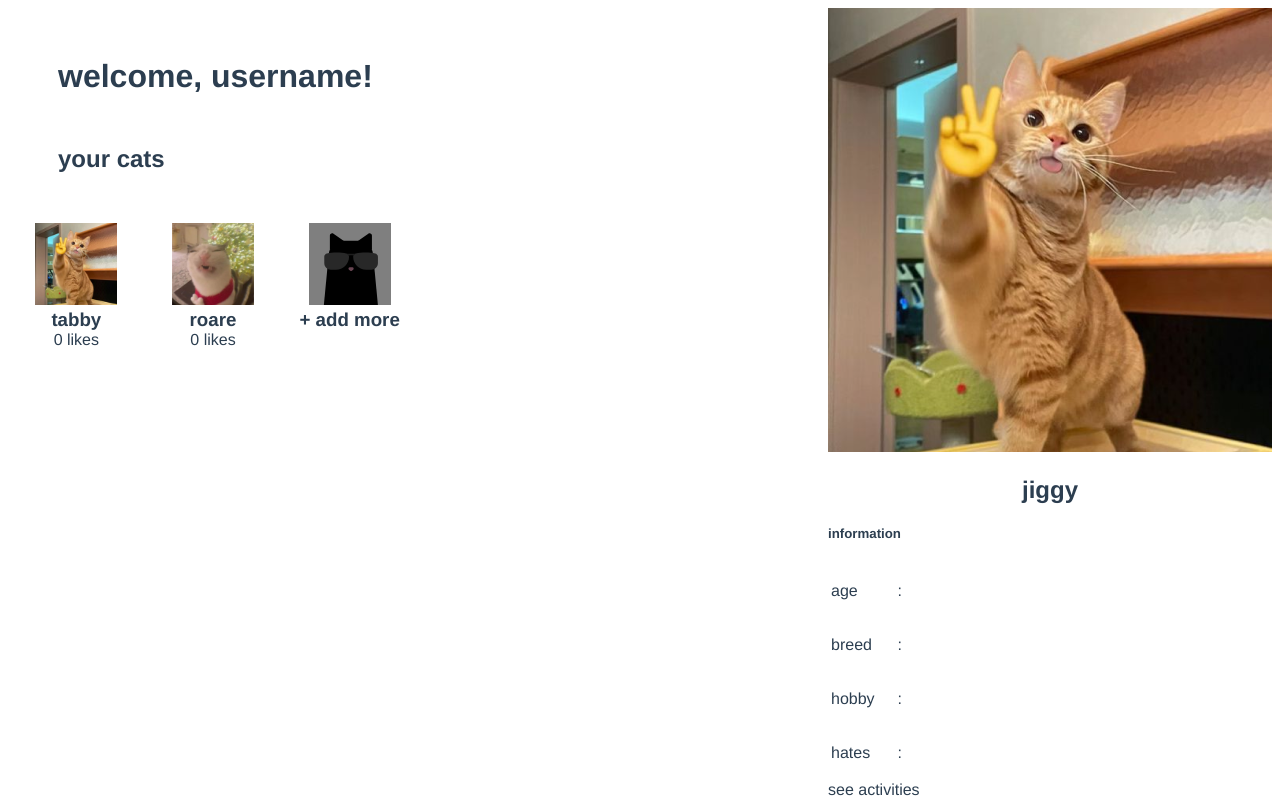
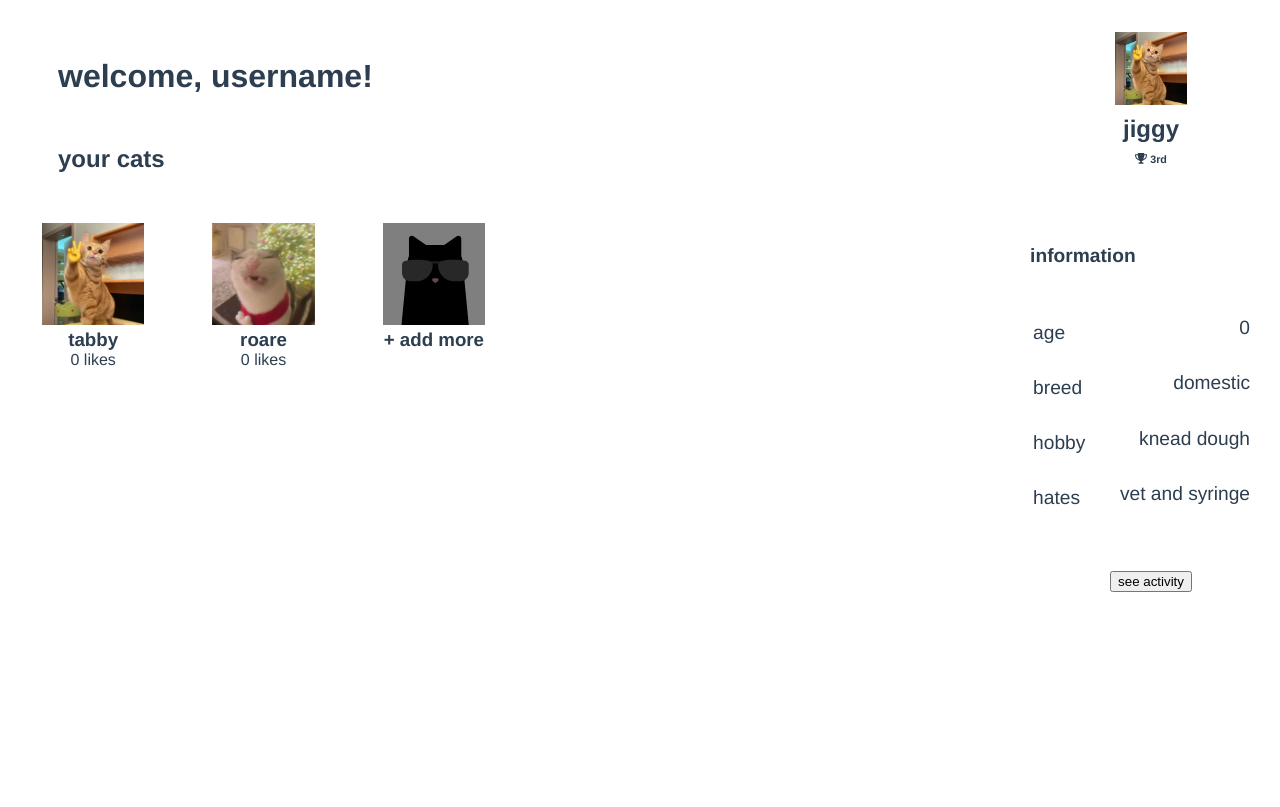
Before and after one commit to shaniashn/the-famous-cat, a Vue app: page /all-cats in a window 1280 px wide. Built offline with nearby package versions, Linux system fonts and the light colour scheme.

Commit message:
fix: change cat preview layout

```diff
--- a/src/PreviewCat.vue
+++ b/src/PreviewCat.vue
@@ -1,31 +1,40 @@
 <template>
   <div class="preview-container">
-    <img src="./assets/cats/peace-cat.png" alt="">
-    <h2>jiggy</h2>
+    <div class="cat-thumbnail">
+      <img src="./assets/cats/peace-cat.png" alt="">
+      <h2>jiggy</h2>
+      <h6><span><font-awesome-icon icon="fa-solid fa-trophy" /></span> 3rd</h6>
+    </div>
     <div class="preview-data">
       <h5>information</h5>
       <table class="table-info">
         <tbody>
           <tr>
-          <td ><p>age</p></td>
-          <td><span>:</span></td>
+          <td><p>age</p></td>
+          <!-- <td><span>:</span></td> -->
+          <td>0</td>
         </tr>
         <tr>
           <td><p>breed</p></td>
-          <td><span>:</span></td>
+          <!-- <td><span>:</span></td> -->
+          <td>domestic</td>
         </tr>
         <tr>
           <td><p>hobby</p></td>
-          <td><span>:</span></td>
+          <!-- <td><span>:</span></td> -->
+          <td>knead dough</td>
         </tr>
         <tr>
           <td><p>hates</p></td>
-          <td><span>:</span></td>
+          <!-- <td><span>:</span></td> -->
+          <td>vet and syringe</td>
         </tr>
         </tbody>
       </table>
     </div>
-    <span>see activities</span>
+    <div class="btn-see-activity">
+      <button>see activity</button>
+    </div>
   </div>
 </template>
 
@@ -36,16 +45,53 @@ export default {
 </script>
 
 <style scoped>
-h2 {
+h2, h6 {
   text-align: center;
+  margin: 0;
+  margin-top: 10px;
+}
+
+h5 {
+  font-size: 1.2rem;
 }
 
 .preview-container {
-  width: 100%;
+  width: 50%;
   text-align: start;
+  display: grid;
+  row-gap: 10%;
+}
+
+.cat-thumbnail {
+  display: grid;
+  margin-top: 10%;
+}
+
+.cat-thumbnail img {
+  max-width: 30%;
+  justify-self: center;
+}
+
+p {
+  margin-bottom: 10px;
 }
 
 td {
   padding-right: 20px;
+  font-size: 1.2rem;
 }
+
+td:nth-child(2) {
+  width: 100%;
+  text-align: end;
+  margin-left: 100px;
+}
+
+.btn-see-activity {
+  margin: auto;
+}
+
+/* .preview-container {
+  opacity: 0;
+} */
 </style>
```
